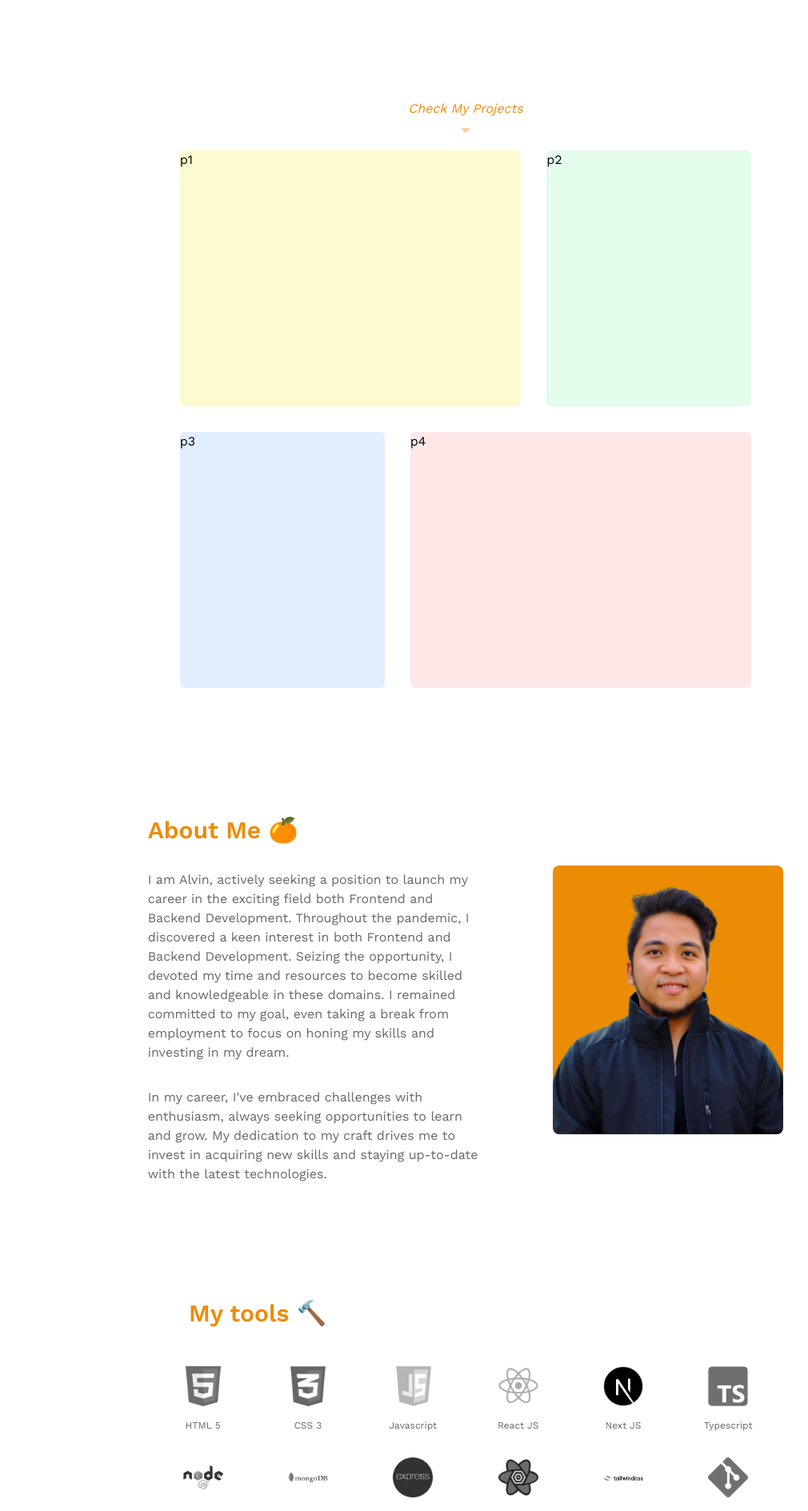
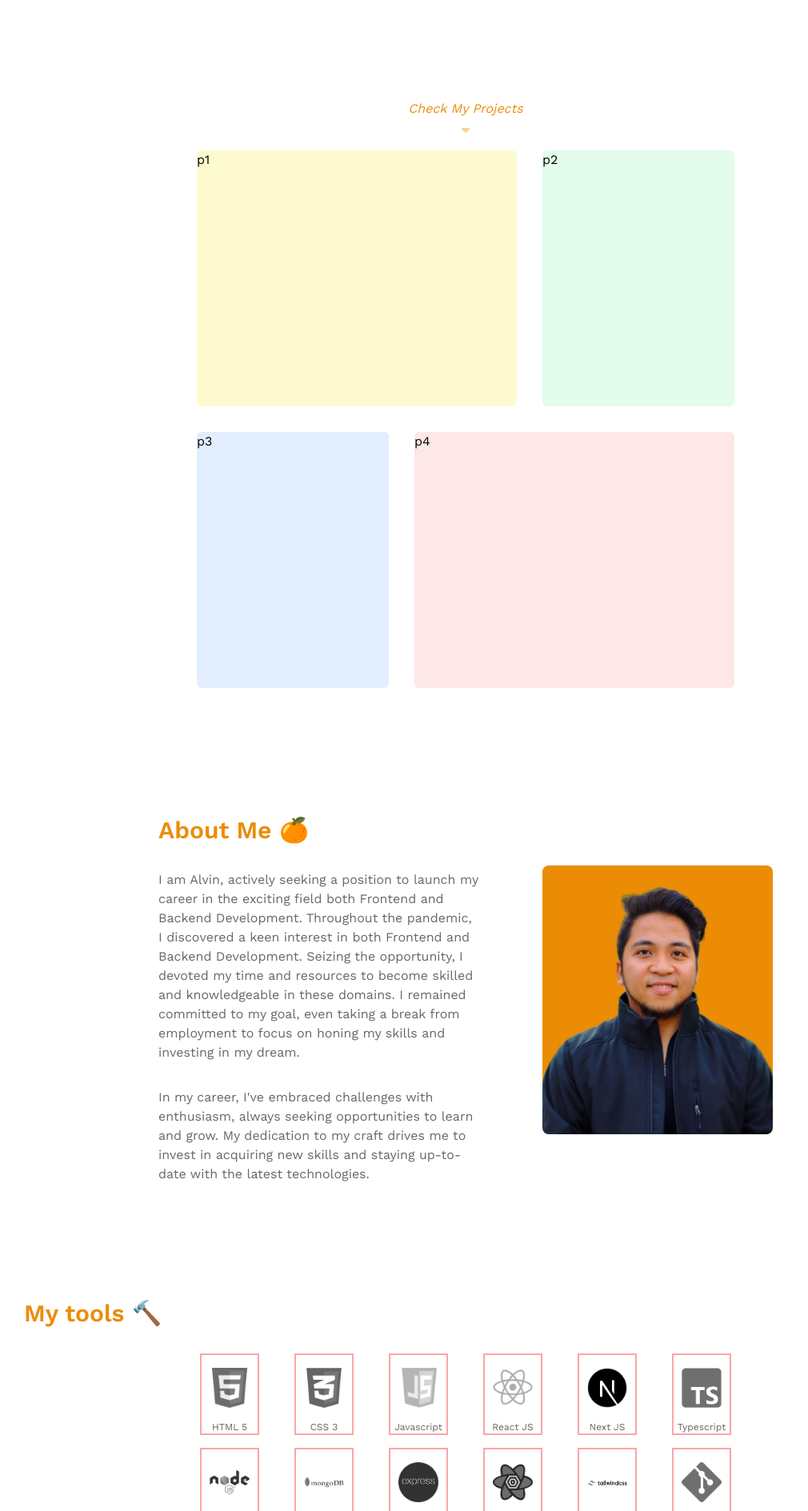
Before and after one commit to alvinbilog/new-portfolio, a Next.js app: page / in a window 1280 px wide. Shown: the part 700-2589 px from the top of the page at 80% size, without its empty margins (58-1068 px from the left). Built offline with nearby package versions, Linux system fonts and the light colour scheme.

Commit message:
fixed a minor css alignment, but not finish

```diff
--- a/src/app/page.js
+++ b/src/app/page.js
@@ -1,24 +1,24 @@
-'use client';
-import Image from 'next/image';
-import { FontAwesomeIcon } from '@fortawesome/react-fontawesome';
-import { faSortDown } from '@fortawesome/free-solid-svg-icons';
+"use client";
+import Image from "next/image";
+import { FontAwesomeIcon } from "@fortawesome/react-fontawesome";
+import { faSortDown } from "@fortawesome/free-solid-svg-icons";
 import {
   faFacebook,
   faGithub,
   faLinkedin,
-} from '@fortawesome/free-brands-svg-icons';
-import Link from 'next/link';
-import tools from '../data/data';
-import React from 'react';
-import { motion } from 'framer-motion';
+} from "@fortawesome/free-brands-svg-icons";
+import Link from "next/link";
+import tools from "../data/data";
+import React from "react";
+import { motion } from "framer-motion";
 
 export default function Home() {
   return (
     <main>
       {/* Greeting Section */}
-      <section className="flex flex-col justify-center items-center h-screen gap-8 -mt-4 md:gap-40  md:flex-row md:justify-center ">
+      <section className="px-10 flex flex-col justify-center items-center h-screen gap-8 -mt-4 md:gap-40  md:flex-row md:justify-center ">
         <motion.div
-          className="sm: w-96 md:w-2/6 "
+          className="md:w-2/6 "
           initial={{ opacity: 0, scale: 0.5 }}
           animate={{ opacity: 1, scale: 1 }}
           transition={{ duration: 0.5 }}
@@ -58,7 +58,7 @@ export default function Home() {
         </motion.div>
       </section>
       {/* Projects */}
-      <section className="my-10 ">
+      <section className="my-10 px-10">
         <div className="flex flex-col items-center">
           <h3 className="text-orange-mild italic">Check My Projects</h3>
           <h3>
@@ -72,7 +72,7 @@ export default function Home() {
         <div>
           <div className="flex flex-col justify-center items-center  md:flex-row md:items-center md:gap-8">
             <motion.div
-              className="w-96 h-80 my-4 rounded-md bg-yellow-100/80 md:w-2/6"
+              className="w-72 h-80 my-4 rounded-md bg-yellow-100/80 md:w-2/6"
               initial={{ x: -500, opacity: 0, scale: 0.5 }}
               animate={{ x: 0, opacity: 1, scale: 1 }}
               transition={{ duration: 1.5 }}
@@ -80,7 +80,7 @@ export default function Home() {
               p1
             </motion.div>
             <motion.div
-              className="w-96 h-80 rounded-md bg-green-100/80 md:w-1/5"
+              className="w-72 h-80 rounded-md bg-green-100/80 md:w-1/5"
               initial={{ x: 500, opacity: 0, scale: 0.5 }}
               animate={{ x: 0, opacity: 1, scale: 1 }}
               transition={{ duration: 1.5 }}
@@ -90,7 +90,7 @@ export default function Home() {
           </div>
           <div className="flex flex-col justify-center items-center  md:flex-row md:items-center md:gap-8 ">
             <motion.div
-              className="w-96 h-80 my-4 rounded-md bg-blue-100/80 md:md:w-1/5"
+              className="w-72 h-80 my-4 rounded-md bg-blue-100/80 md:md:w-1/5"
               initial={{ x: -500, opacity: 0, scale: 0.5 }}
               animate={{ x: 0, opacity: 1, scale: 1 }}
               transition={{ duration: 1.5 }}
@@ -98,7 +98,7 @@ export default function Home() {
               p3
             </motion.div>
             <motion.div
-              className="w-96 h-80 rounded-md bg-red-100/80 md:w-2/6"
+              className="w-72 h-80 rounded-md bg-red-100/80 md:w-2/6"
               initial={{ x: 500, opacity: 0, scale: 0.5 }}
               animate={{ x: 0, opacity: 1, scale: 1 }}
               transition={{ duration: 1.5 }}
@@ -109,8 +109,8 @@ export default function Home() {
         </div>
       </section>
       {/* About Me */}
-      <section className=" my-20 flex flex-col  justify-center items-center gap-4 md:gap-20 md:flex-row  md:my-36">
-        <div className="sm: w-96 md:w-2/6 ">
+      <section className="px-10 my-20 flex flex-col  justify-center items-center gap-4 md:gap-20 md:flex-row  md:my-36">
+        <div className="md:w-2/6 ">
           <h1 className="flex-col flex gap-1 text-3xl text-orange-mild font-semibold">
             About Me 🍊
           </h1>
@@ -144,17 +144,18 @@ export default function Home() {
       </section>
       {/* tools */}
 
-      <section className="container mx-auto ">
-        <div className="mx-7 lg:w-2/3 lg:mx-72 lg:pl-1.5 ">
-          <h2 className="text-3xl md:text-left   text-orange-mild font-semibold">
+      {/* <section className="container px-10 flex flex-col md:mx-auto lg:mx-auto"> */}
+      <section className="container flex flex-col justify-center px-10 ">
+        <div className=" ">
+          <h1 className="text-3xl  text-orange-mild font-semibold md:px-12">
             My tools 🔨
-          </h2>
+          </h1>
         </div>
         <div className="my-8 mx-7">
           <ul className="grid grid-cols-4  gap-x-11 gap-y-2  md:grid-cols-6 md:gap-x-11 md:gap-y-4 md:mx-28 lg:mx-60 text-center">
-            {tools.map((tool) => (
-              <div key={tool.id}>
-                <li className="w-16 h-18 col-span-2 flex flex-col items-center justify-center place-self-center text-xs ">
+            {tools.map(tool => (
+              <div key={tool.id} className="border-2 border-red-300">
+                <li className="h-18  col-span-2 flex flex-col items-center justify-center place-self-center text-xs ">
                   <Image
                     src={tool.image}
                     width={50}
@@ -169,7 +170,7 @@ export default function Home() {
           </ul>
         </div>
       </section>
-      <section className="w-auto mx-7">
+      <section className="">
         <div className="flex flex-col md:flex-row md:justify-center items-center md:gap-28">
           <div className="flex flex-col md:w-1/4">
             <h1 className="text-orange-mild text-3xl font-semibold my-4">
@@ -186,7 +187,7 @@ export default function Home() {
               className="my-8 flex flex-row justify-center  gap-24
             "
             >
-              <Link href={'https://github.com/peashooter45'}>
+              <Link href={"https://github.com/peashooter45"}>
                 <FontAwesomeIcon
                   icon={faGithub}
                   className="text-2xl text-orange-mild "
@@ -194,7 +195,7 @@ export default function Home() {
               </Link>
               <Link
                 href={
-                  'https://www.linkedin.com/in/alvin-patrick-bilog-095ba6a8/'
+                  "https://www.linkedin.com/in/alvin-patrick-bilog-095ba6a8/"
                 }
               >
                 <FontAwesomeIcon
@@ -202,7 +203,7 @@ export default function Home() {
                   className="text-2xl text-orange-mild"
                 />
               </Link>
-              <Link href={'https://www.facebook.com/peashooter45/'}>
+              <Link href={"https://www.facebook.com/peashooter45/"}>
                 <FontAwesomeIcon
                   icon={faFacebook}
                   className="text-2xl text-orange-mild"
@@ -214,14 +215,14 @@ export default function Home() {
             <form
               action="https://formspree.io/f/xnqkjwvb"
               method="POST"
-              className="flex flex-col justify-center gap-4 md:mt-44"
+              className="w-72 flex flex-col justify-center gap-4 md:mt-44"
             >
               <input
                 type="email"
                 name="email"
                 required
                 placeholder="email"
-                className="border-solid border border-opacity-60 border-orange-mild rounded ps-2 text-sm h-8"
+                className="border-solid border border-opacity-60 border-orange-mild rounded ps-2 text-sm h-8 "
               />
               <textarea
                 type="message"
```
